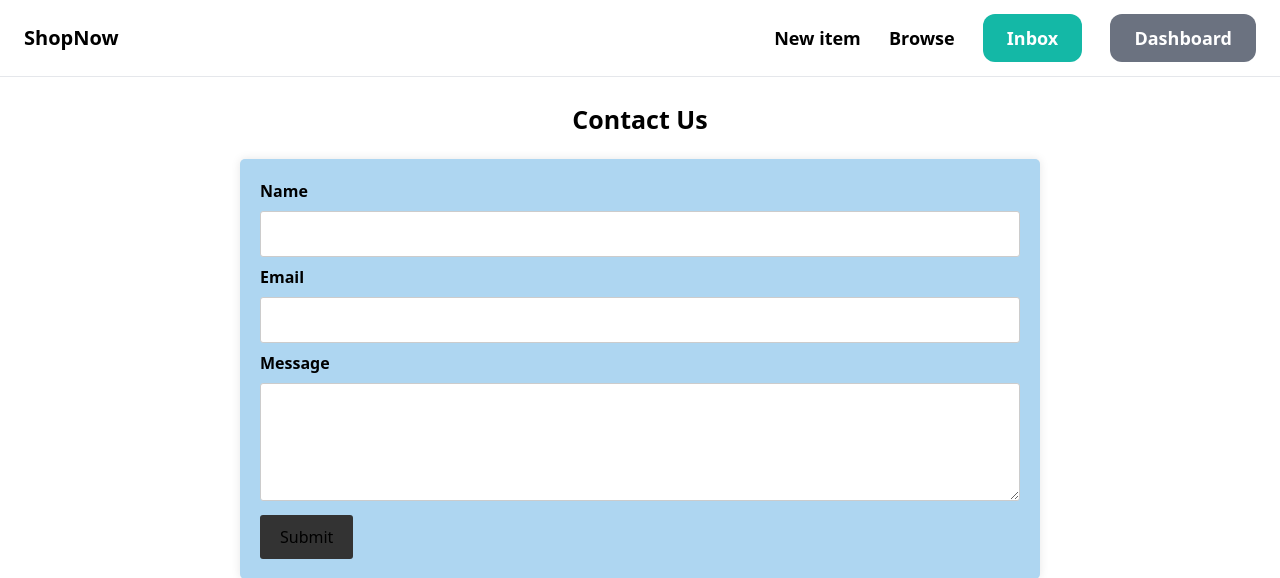
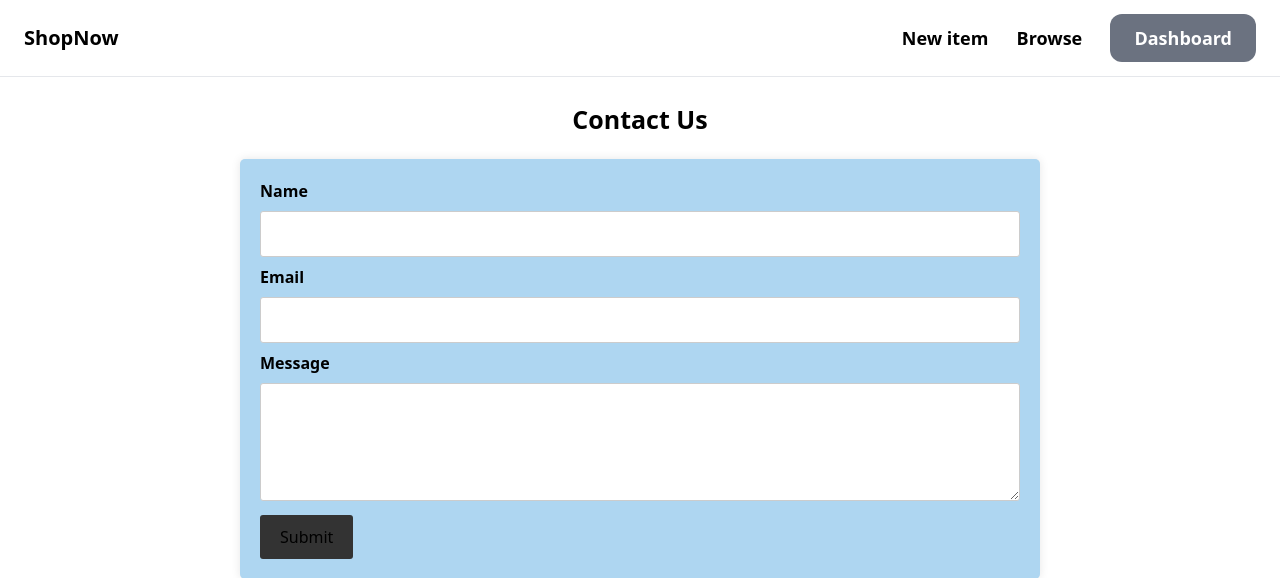
Before and after one commit to Saurabh3000/Ecommerce-Website-with-BackEnd, a Django app: page /contact/ in a window 1280 px wide. Shown: the top 578 px of the page. Run offline with Django 4.2, Linux system fonts and the light colour scheme; a user stored in the database is signed in; parts of the project's set-up code (start-up, migrations or seed data) failed here and were passed over; some libraries are stand-ins or nearby versions.

Commit message:
Initial Commit

```diff
--- a/shopnow/core/templates/core/base.html
+++ b/shopnow/core/templates/core/base.html
@@ -20,7 +20,7 @@
                 <a href="{% url 'item:items' %}" class="text-lg font-semibold hover:text-grey-500">Browse</a>
 
                 {% if request.user.is_authenticated %}
-                    <a href="#" class="px-6 py-3 text-lg font-semibold bg-teal-500 text-white rounded-xl hover:bg-teal-700">Inbox</a>
+                   <!-- <a href="#" class="px-6 py-3 text-lg font-semibold bg-teal-500 text-white rounded-xl hover:bg-teal-700">Inbox</a> -->
                     <a href="{% url 'dashboard:index' %}" class="px-6 py-3 text-lg font-semibold bg-gray-500 text-white rounded-xl hover:bg-gray-700">Dashboard</a>
                 {% else %}
                     <a href="{% url 'core:signup' %}" class="px-6 py-3 text-lg font-semibold bg-teal-500 text-white rounded-xl hover:bg-teal-700">Sign up</a>
```
Also changed, not shown: Product-images/Blue-Car.jpg (added), Product-images/Shirt.jpg (added), Product-images/Small-Teddy.jpg (added), Product-images/Teddy-Bear.jpg (added), Product-images/Yellow-Car.jpg (added), Product-images/combo-tshirt.jpg (added), shopnow/db.sqlite3, shopnow/media/item_images/Picsart_23-11-06_18-34-32-582.jpg (added), shopnow/media/item_images/Picsart_23-11-06_18-38-38-552.jpg (added), shopnow/media/item_images/Picsart_23-11-06_18-43-40-179.jpg (added).
